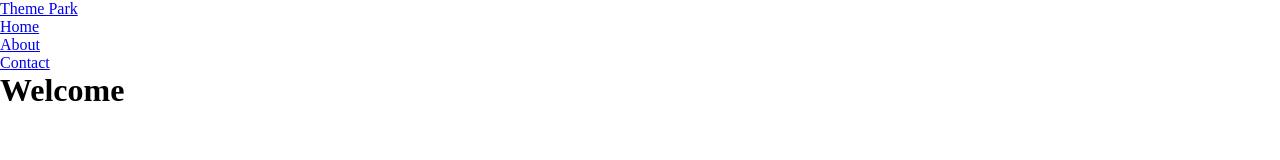
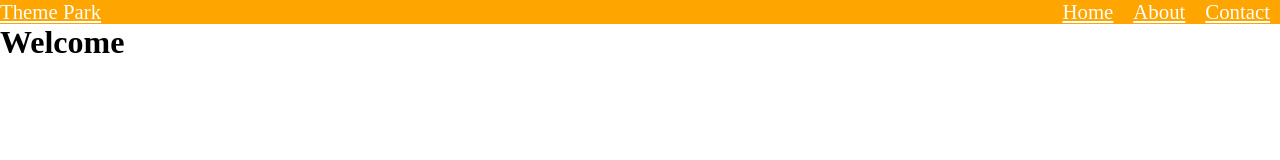
Before and after one commit to seidou-1/Theme-Park-Nav-Bar, a plain HTML site: page index.html in a window 1280 px wide. Drawn offline with Linux system fonts and the light colour scheme.

Commit message:
created basic nav styles

```diff
--- a/css/style.css
+++ b/css/style.css
@@ -3,5 +3,28 @@
 box-sizing: border-box;
 margin:0;
 padding:0;
+/*border: 5px solid red;*/
+justify-content: space-between; /*Puts an even amount of spacing between the far left stuff and far right stuff*/
+}
 
+.main-nav {
+  display: flex;
+  justify-content: space-between;
+  background: orange;
+  padding-left: 1rem 0.5rem;
 }
+
+.main-nav a{
+  text-decloration: none;
+  color: #fff;
+  font-size: 1.3rem;
+}
+
+.main-nav-list {
+  display: flex;
+  list-style-type: none;
+}
+
+.main-nav-list li{
+  margin: 0 10px;
+}
```
Also changed, not shown: index.html (line endings or trailing spaces).
